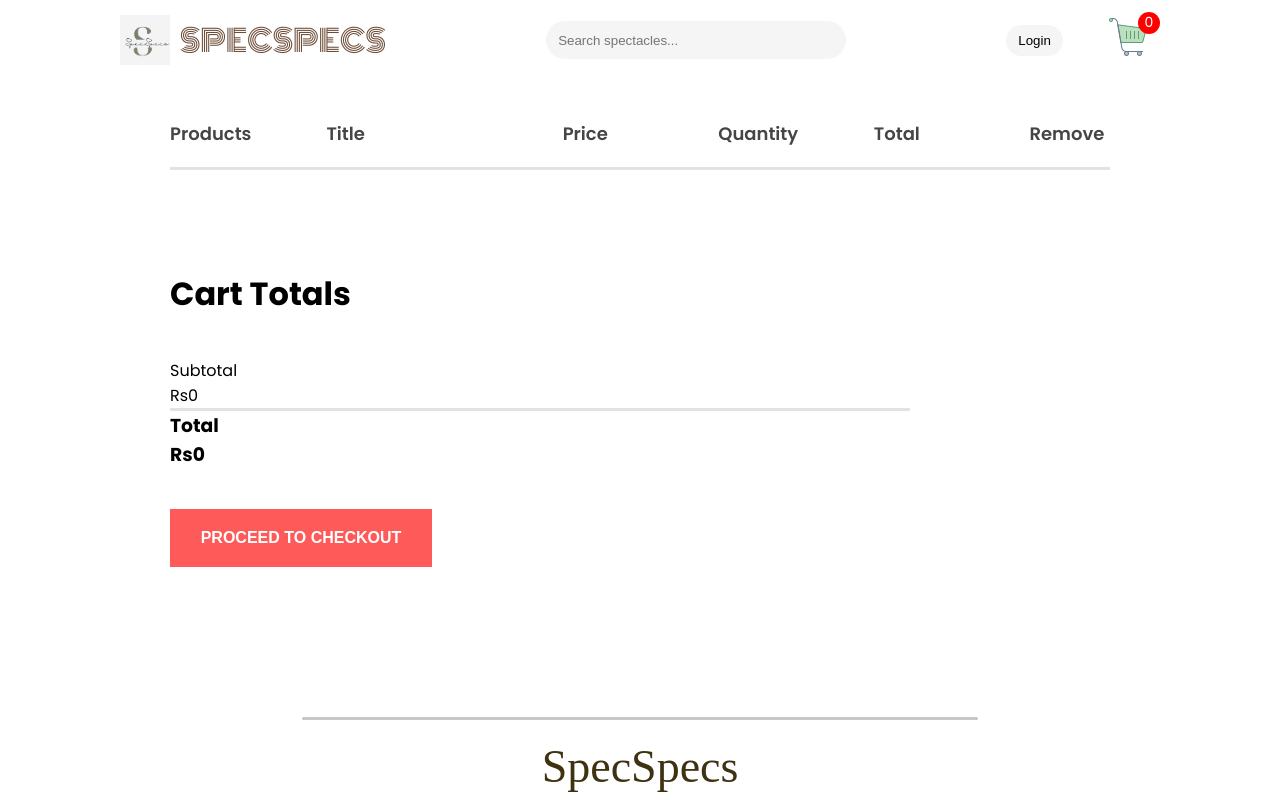
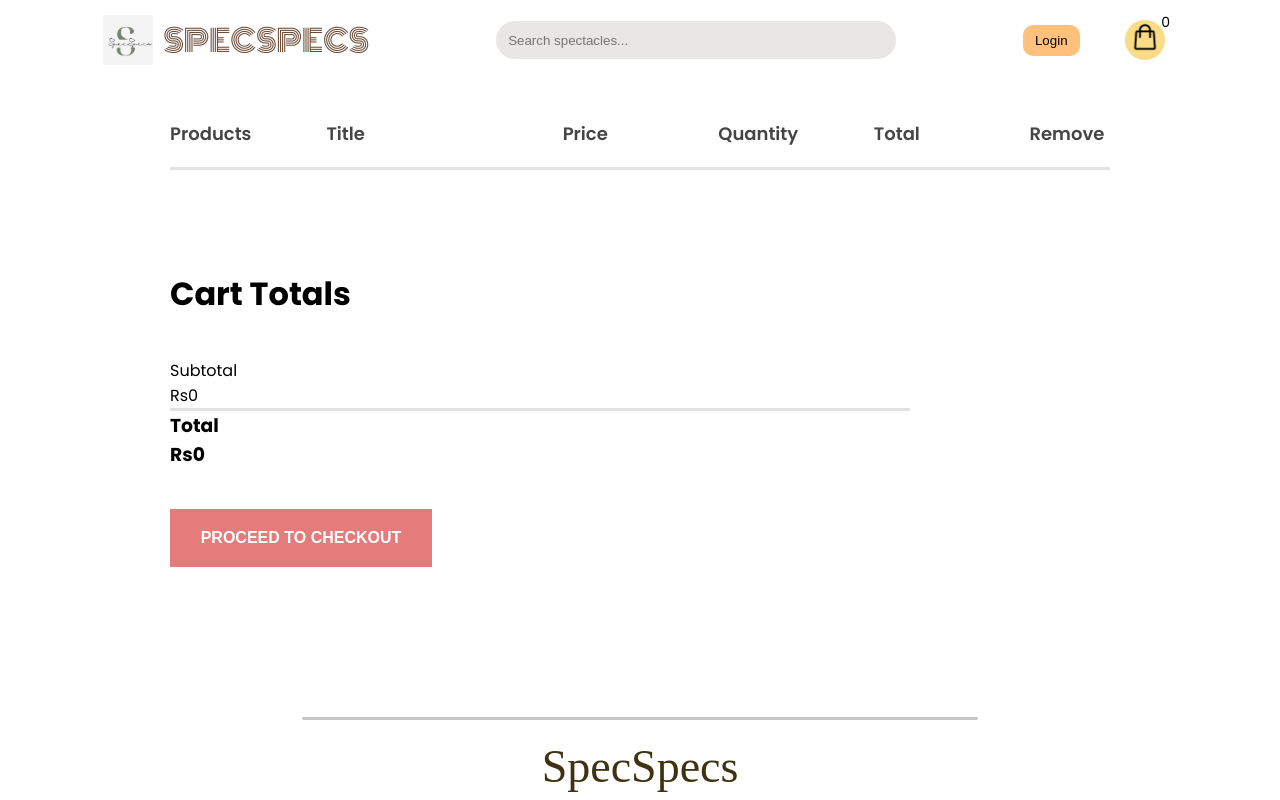
Before and after one commit to rushashrestha/SpecSpecs_, a React (Create React App) app: page /cart in a window 1280 px wide. Shown: the top 800 px of the page. Built offline with nearby package versions, Linux system fonts and the light colour scheme; a web font is replaced by a local one.

Commit message:
modified navbar

```diff
--- a/src/Components/Assets/CartItems/CartItems.css
+++ b/src/Components/Assets/CartItems/CartItems.css
@@ -52,7 +52,7 @@
     height: 58px;
     outline: none;
     border: none;
-    background: #ff5a5a;
+    background: #e47c7c;
     color: #ffff;
     font-size: 16px;
     font-weight: 600;
--- a/src/Components/Navbar/Navbar.css
+++ b/src/Components/Navbar/Navbar.css
@@ -20,7 +20,6 @@
   gap: 10px;
   text-decoration: none;
 }
-
 
 .nav-logo p {
   color: #6d4d38;
@@ -55,15 +54,33 @@
   align-items: center;
   gap: 45px;
 }
+
+.cart-image {
+  display: flex;
+  justify-content: center;
+  align-items: center;
+  width: 40px; /* Ensure width and height are equal */
+  height: 40px; /* Match width */
+  background-color: #f9dc85;
+  border-radius: 50%; /* Ensures a perfect circle */
+}
+
+.nav-login-cart img {
+  height: 30px;
+  width: 30px;
+}
+
 .nav-login-cart button {
   width: 100%;
   padding: 8px 12px;
   border: 0px solid #ddd;
-  border-radius: 20px;
-  background-color: #f5f5f5;
+  border-radius: 10px;
+  background-color: #ffc17b;
   cursor: pointer;
   font-family: "Gotu", sans-serif;
 }
+
+
 .nav-login-cart button:active {
   background: #f3f3f3;
 }
@@ -77,8 +94,8 @@
   margin-left: -55px;
   border-radius: 11px;
   font-size: 14px;
-  background: red;
-  color: white;
+  /* background: rgb(115, 12, 3); */
+  color: rgb(3, 3, 3);
 }
 .nav-dropdown {
   height: 25px;
@@ -116,7 +133,7 @@
     rotate: -90deg;
     transition: 0.5s;
   }
-  .nav-menu{
+  .nav-menu {
     display: none;
     height: 80px;
     width: 100%;
@@ -125,26 +142,26 @@
     justify-content: center;
     top: 50px;
   }
-  .nav-menu-visible{
+  .nav-menu-visible {
     display: flex;
   }
-  .nav-dropdown.open{
+  .nav-dropdown.open {
     transform: rotate(90deg);
   }
 }
-@media(max-width:500px){
-    .navbar{
+@media (max-width: 500px) {
+  .navbar {
     padding: 8px 0px;
     gap: 0;
   }
-    .nav-logo{
+  .nav-logo {
     transform: scale(0.8);
   }
-    .nav-menu{
+  .nav-menu {
     height: 70px;
     top: 50px;
   }
-    .nav-login-cart{
+  .nav-login-cart {
     transform: scale(0.8);
   }
 }
--- a/src/Components/Navbar/Navbar.jsx
+++ b/src/Components/Navbar/Navbar.jsx
@@ -1,7 +1,7 @@
 import React, { useState, useContext, useRef } from "react";
 import "./Navbar.css";
 import logo from "../Assets/logo.png";
-import cart from "../Assets/cart.png";
+import cart from "../Assets/shopping-bag.png";
 import { Link } from "react-router-dom";
 import { ShopContext } from "../../Context/ShopContext";
 import nav_dropdown from "../Assets/down.png";
@@ -39,9 +39,11 @@ const Navbar = () => {
         <Link to="/Login">
           <button>Login</button>
         </Link>
+        <div className="cart-image">
         <Link to="/cart">
           <img src={cart} alt=""></img>{" "}
         </Link>
+        </div>
         <div className="nav-cart-count">{getTotalCartItems()}</div>
       </div>
     </div>
--- a/src/Components/Navbar/SearchBar.css
+++ b/src/Components/Navbar/SearchBar.css
@@ -1,7 +1,7 @@
 @import url("https://fonts.googleapis.com/css2?family=Gotu&family=Monoton&display=swap");
 .search-bar {
     position: relative;
-    width: 300px;
+    width: 400px;
 
   }
 
@@ -11,7 +11,7 @@
     padding: 8px 12px;
     border: 0px solid #ddd;
     border-radius: 40px;
-    background-color: #f5f5f5;
+    background-color: #E8E7E5;
   }
 
 
```
Also changed, not shown: src/Components/Assets/shopping-bag.png (added). Lines whose indentation alone changed are shown as unchanged.
